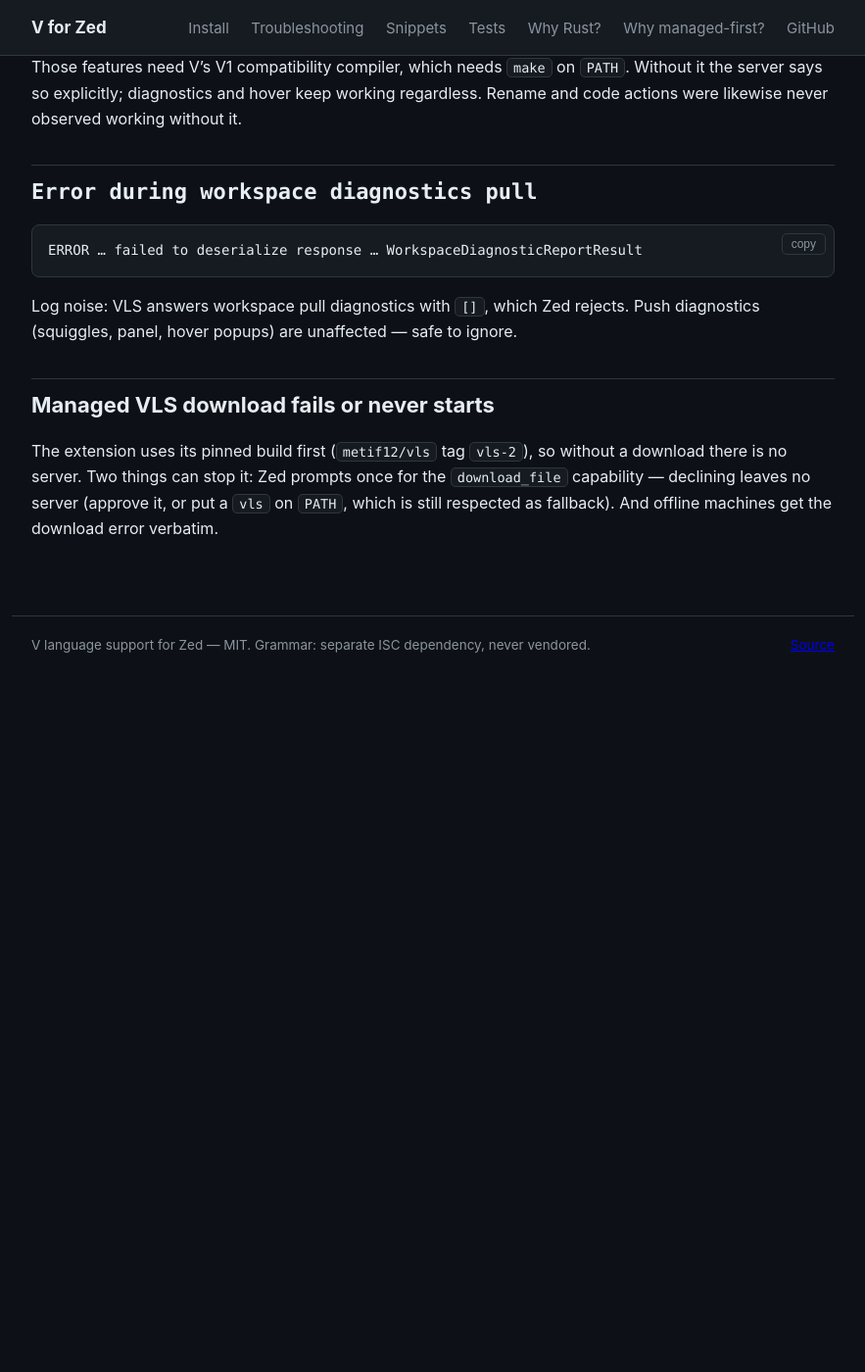
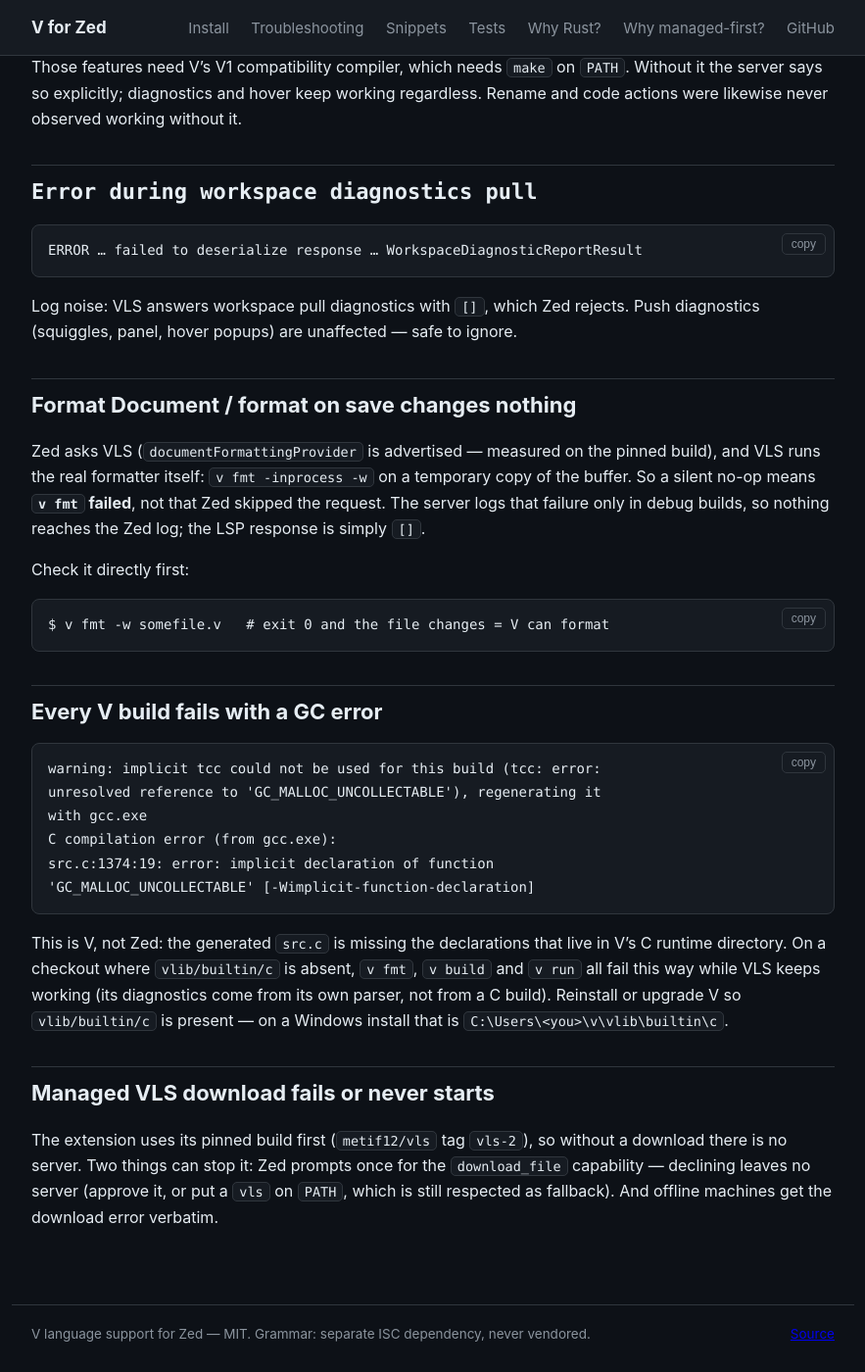
Before and after one commit to metif12/zed-vlang, a Jekyll site: the page built from docs/troubleshooting.md, in a window 1280 px wide and 1400 px high, scrolled down 3471 px. Shown: the whole window at 98% size, without its empty margins (198-1081 px from the left). Built offline with Jekyll 4.4.1, drawn with Linux system fonts in a browser that asks for light colours; before the commit the page ends 4169 px from its top, so only the background shows below that.

Commit message:
Correct format-on-save docs with measurement: VLS shells out to v fmt and swallows its failure

````diff
--- a/docs/troubleshooting.md
+++ b/docs/troubleshooting.md
@@ -168,6 +168,39 @@
 rejects. Push diagnostics (squiggles, panel, hover popups) are unaffected
 — safe to ignore.
 
+## Format Document / format on save changes nothing
+
+Zed asks VLS (`documentFormattingProvider` is advertised — measured on
+the pinned build), and VLS runs the real formatter itself:
+`v fmt -inprocess -w` on a temporary copy of the buffer. So a silent
+no-op means **`v fmt` failed**, not that Zed skipped the request. The
+server logs that failure only in debug builds, so nothing reaches the
+Zed log; the LSP response is simply `[]`.
+
+Check it directly first:
+
+```console
+$ v fmt -w somefile.v   # exit 0 and the file changes = V can format
+```
+
+## Every V build fails with a GC error
+
+```text
+warning: implicit tcc could not be used for this build (tcc: error:
+unresolved reference to 'GC_MALLOC_UNCOLLECTABLE'), regenerating it
+with gcc.exe
+C compilation error (from gcc.exe):
+src.c:1374:19: error: implicit declaration of function
+'GC_MALLOC_UNCOLLECTABLE' [-Wimplicit-function-declaration]
+```
+
+This is V, not Zed: the generated `src.c` is missing the declarations
+that live in V's C runtime directory. On a checkout where
+`vlib/builtin/c` is absent, `v fmt`, `v build` and `v run` all fail this
+way while VLS keeps working (its diagnostics come from its own parser,
+not from a C build). Reinstall or upgrade V so `vlib/builtin/c` is
+present — on a Windows install that is `C:\Users\<you>\v\vlib\builtin\c`.
+
 ## Managed VLS download fails or never starts
 
 The extension uses its pinned build first (`metif12/vls` tag `vls-2`),
````
Also changed, not shown: docs/install.md (+5 -2 lines), CHANGELOG.md, README.md.
